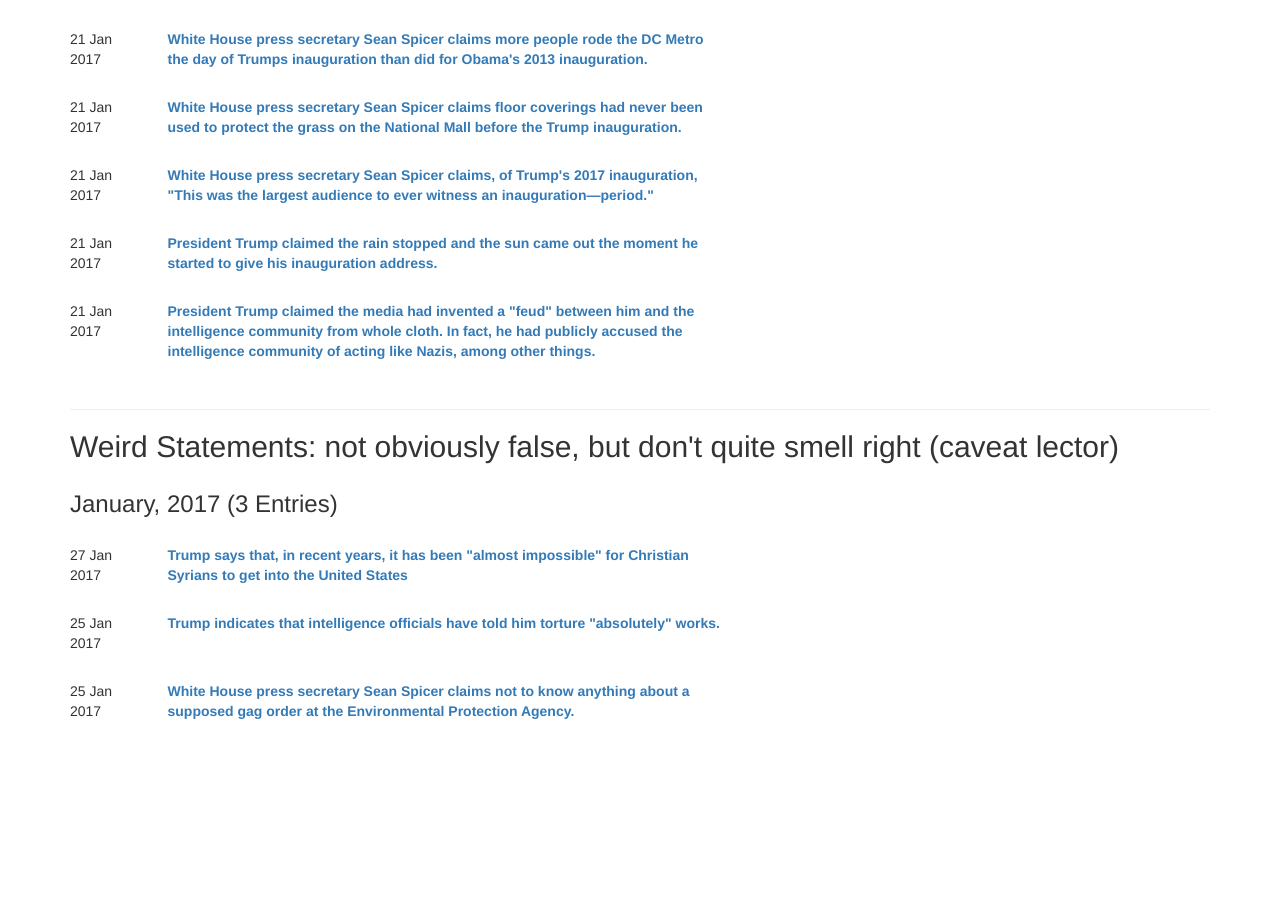
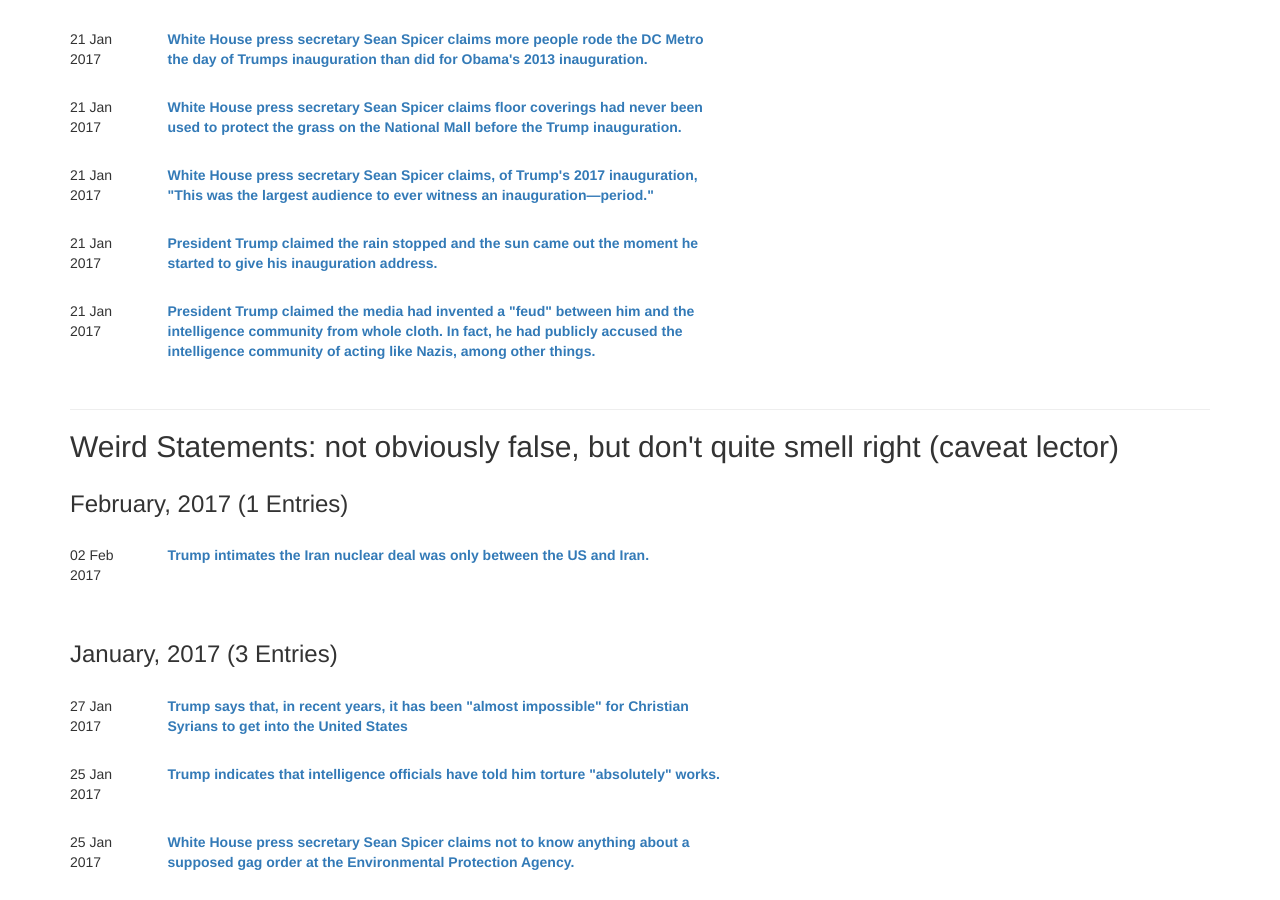
Before and after one commit to trumplies/trumplies.github.io, a Jekyll site: the page built from index.html, in a window 1280 px wide and 900 px high, scrolled down 2266 px. Built offline with Jekyll 4.4.1, drawn with Linux system fonts in a browser that asks for light colours; before the commit the page ends 3015 px from its top, so only the background shows below that.

Commit message:
adding weird feb statement to index.html

```diff
--- a/index.html
+++ b/index.html
@@ -50,6 +50,20 @@
   <h2> Weird Statements: not obviously false, but don't quite smell right
     (caveat lector)
 </h2>
+  {% assign sorted = ((site.iffy_statements | where:"month","201702") | sort: 'date') | reverse %}
+  <div id="201702_iffy" class="padtop"><h3> February, 2017 ({{ sorted | size }} Entries)</h3></div>
+  {% for statement in sorted %}
+    <div class="row padtop">
+      <div class="col-md-1">
+        {{ statement.date | date_to_string }}
+      </div>
+      <div class="col-md-6">
+        <a href="{{ statement.url }}"><b> {{ statement.desc }} </b></a>
+      </div>
+    </div>
+    {% endfor %}
+  <div class="row padtop"> </div>
+
   {% assign sorted = ((site.iffy_statements | where:"month","201701") | sort: 'date') | reverse %}
   <div id="201701_iffy" class="padtop"><h3> January, 2017 ({{ sorted | size }} Entries)</h3></div>
   {% for statement in sorted %}
@@ -61,25 +75,6 @@
         <a href="{{ statement.url }}"><b> {{ statement.desc }} </b></a>
       </div>
     </div>
-    <!--
-      <div class="col-md-1">
-        ({{ statement.statement_status }})
-      </div>
-    </div>
-    <div class="row">
-      <div class="col-md-6 col-md-offset-1">
-        {{ statement.truth_status }}
-      </div>
-    </div>
-    <div class="row">
-      <div class="col-md-6 col-md-offset-1">
-        Citations:
-        {% for cite in statement.cite %}
-          <a href="{{ cite.url }}">[{{ forloop.index }}]</a>
-        {% endfor %}
-      </div>
-    </div>
-      -->
     {% endfor %}
   <div class="row padtop"> </div>
 </div>
```
